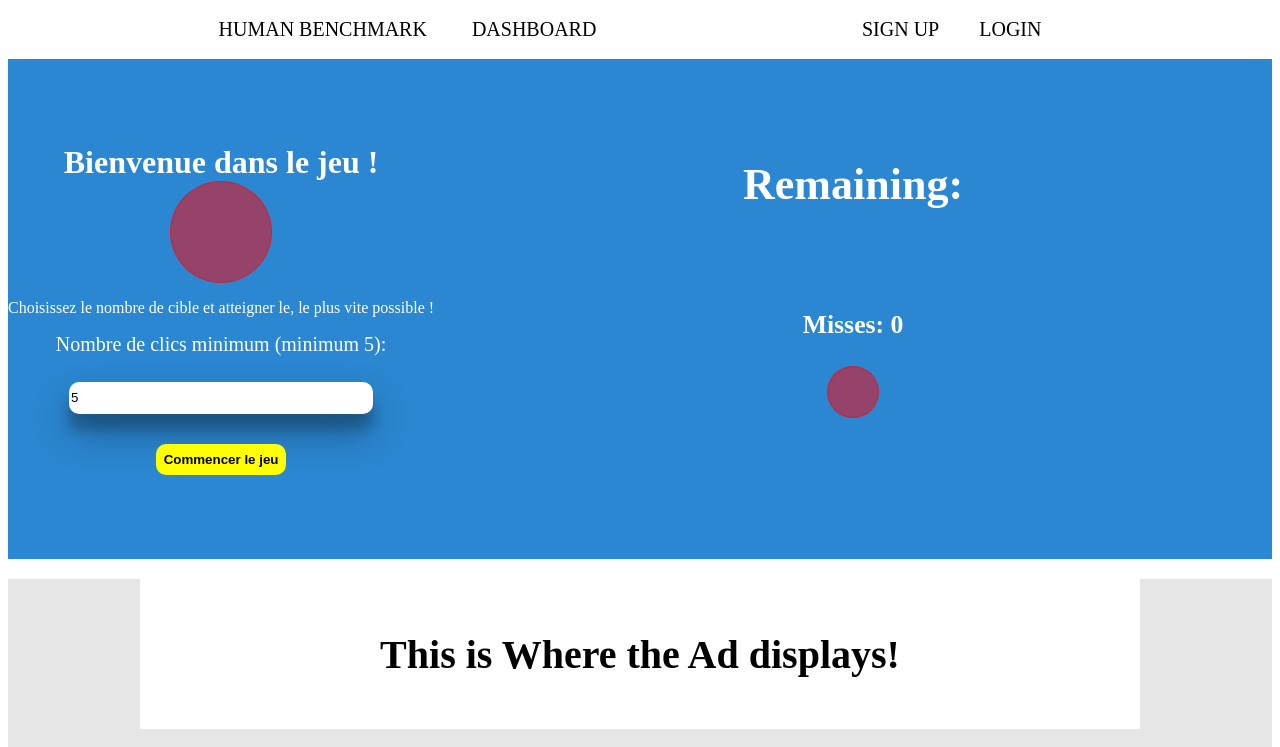
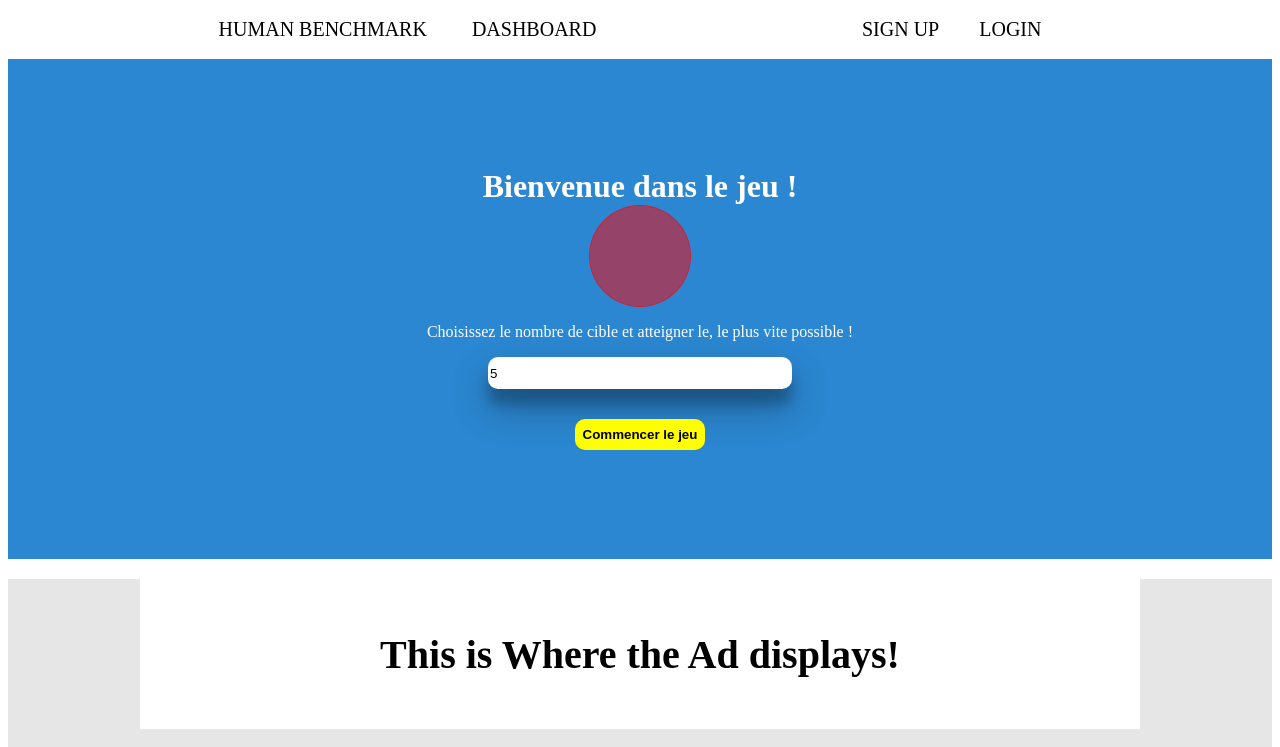
Before and after one commit to Kamalags24/human-bench, a Vue app: page / in a window 1280 px wide. Shown: the top 747 px of the page. Built offline with nearby package versions, Linux system fonts and the light colour scheme.

Commit message:
fresnel modification

```diff
--- a/src/components/gameArea.vue
+++ b/src/components/gameArea.vue
@@ -4,7 +4,7 @@ import remaining from "./remaining.vue";
 import { ref } from "vue";
 
 const Start = ref(true);
-const Game = ref(true);
+const Game = ref(false);
 const End = ref(true);
 let count = ref();
 let left = ref(0);
@@ -26,16 +26,19 @@ let misses = ref(0) // variable pour stocker
 function startGame() {
   count.value = numClicks.value
   Start.value = false;
-  Game.value = false;
-  End.value = true;
+  Game.value = true;
+  // End.value = true;
   timer();
 }
 
 function restartGame() {
-  count.value = 5;
+  second.value = 0
+  count.value = numClicks.value;
   Start.value = false;
-  Game.value = false;
+  Game.value = true;
   End.value = true;
+
+
   timer();
 }
 
@@ -43,21 +46,29 @@ function changePosition() {
   count.value--;
   if (count.value === 0) {
     Game.value = false;
-    End.value = true;
+    End.value = !true;
   }
   top.value = Math.floor(Math.random() * 100);
   left.value = Math.floor(Math.random() * 100);
+
+  lon.value = Math.floor(Math.random() * 200);
+  width.value =lon.value;
+  height.value =lon.value;
+
+  a.value = Math.floor(Math.random() * couleurs.length-1);
+  top.value = Math.floor(Math.random() * 250);
+  left.value = Math.floor(Math.random() * 250);
+
 }
-// let score = setInterval(() => {console.log(count.value)}, 1000);
 
 function timer() {
   second.value++;
   // console.log(second.value);
   let timeout = setTimeout(timer, 1);
-  if (count.value === 0) {
+  if (count.value === 0 && second.value !== 0) {
     clearTimeout(timeout);
 
-console.log("Le temps passé est : ", second.value);
+    console.log("Le temps passé est : ", second.value);
   }
 }
 
@@ -91,7 +102,6 @@ console.log("Le temps passé est : ", second.value);
       </p>
       <!-- <input type="number"> -->
       <div class="input-button">
-          <p class="label">Nombre de clics minimum (minimum 5):</p><br>
           <input type="number" id="clicks" v-model="numClicks" min="5" @input="validateNumClicks"><br>
           <button @click="startGame" :disabled="numClicks < 5" class="gamebutton">Commencer le jeu</button>
       </div>
```
